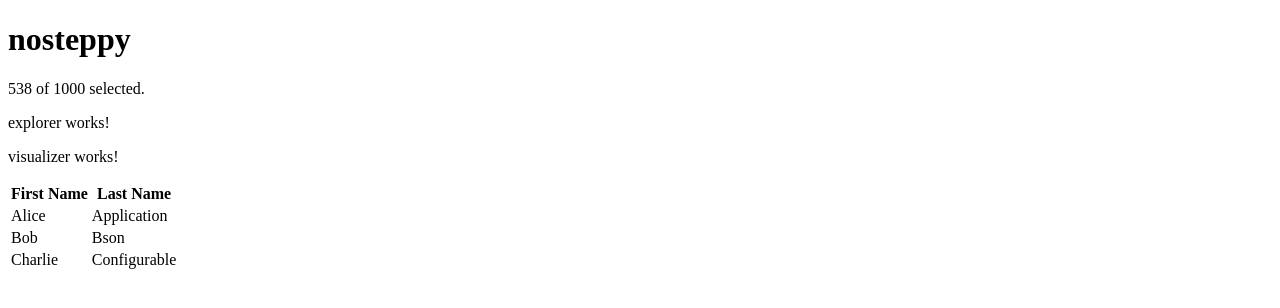
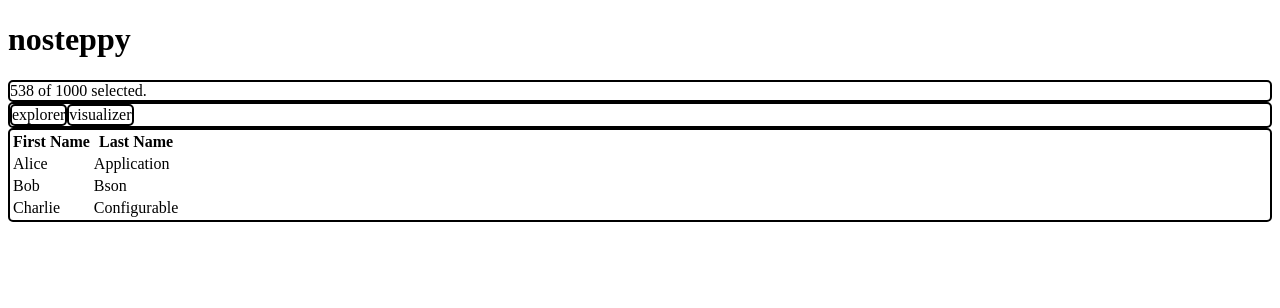
Before and after one commit to birm/nosteppy, an Angular app: page / in a window 1280 px wide. Shown: the top 308 px of the page. Built offline with nearby package versions, Linux system fonts and the light colour scheme.

Commit message:
vague style

```diff
--- a/src/app/button/button.component.html
+++ b/src/app/button/button.component.html
@@ -1 +1 @@
-<p>button works!</p>
+<div class="boxed btn">{{value}}</div>
--- a/src/app/button/button.component.ts
+++ b/src/app/button/button.component.ts
@@ -12,4 +12,6 @@ export class ButtonComponent implements OnInit {
   ngOnInit(): void {
   }
 
+  value = Math.round(Math.random()*100)
+
 }
--- a/src/app/explorer/explorer.component.html
+++ b/src/app/explorer/explorer.component.html
@@ -1 +1 @@
-<p>explorer works!</p>
+<div class="boxed explorer">explorer</div>
--- a/src/app/summary/summary.component.html
+++ b/src/app/summary/summary.component.html
@@ -1 +1 @@
-<p>{{filtered_count}} of {{total_count}} selected.</p>
+<div class="boxed summary">{{filtered_count}} of {{total_count}} selected.</div>
--- a/src/app/table/table.component.html
+++ b/src/app/table/table.component.html
@@ -1,3 +1,4 @@
+<div class="boxed table">
   <table>
     <tr>
       <th *ngFor="let field of fields">{{field}}</th>
@@ -6,3 +7,4 @@
       <td *ngFor="let data of row">{{data}}</td>
     </tr>
   </table>
+</div>
--- a/src/app/visualizer/visualizer.component.html
+++ b/src/app/visualizer/visualizer.component.html
@@ -1 +1 @@
-<p>visualizer works!</p>
+<div class="boxed visualizer boxchild">visualizer</div>
--- a/src/styles.css
+++ b/src/styles.css
@@ -1 +1,14 @@
 /* You can add global styles to this file, and also import other style files */
+
+.boxed{
+  border: 2px solid black;
+  border-radius: 5px;
+}
+
+.boxcontainer{
+  display: flex;
+}
+
+.boxchild{
+  flex:1;
+}
```
Lines whose indentation alone changed are shown as unchanged.
